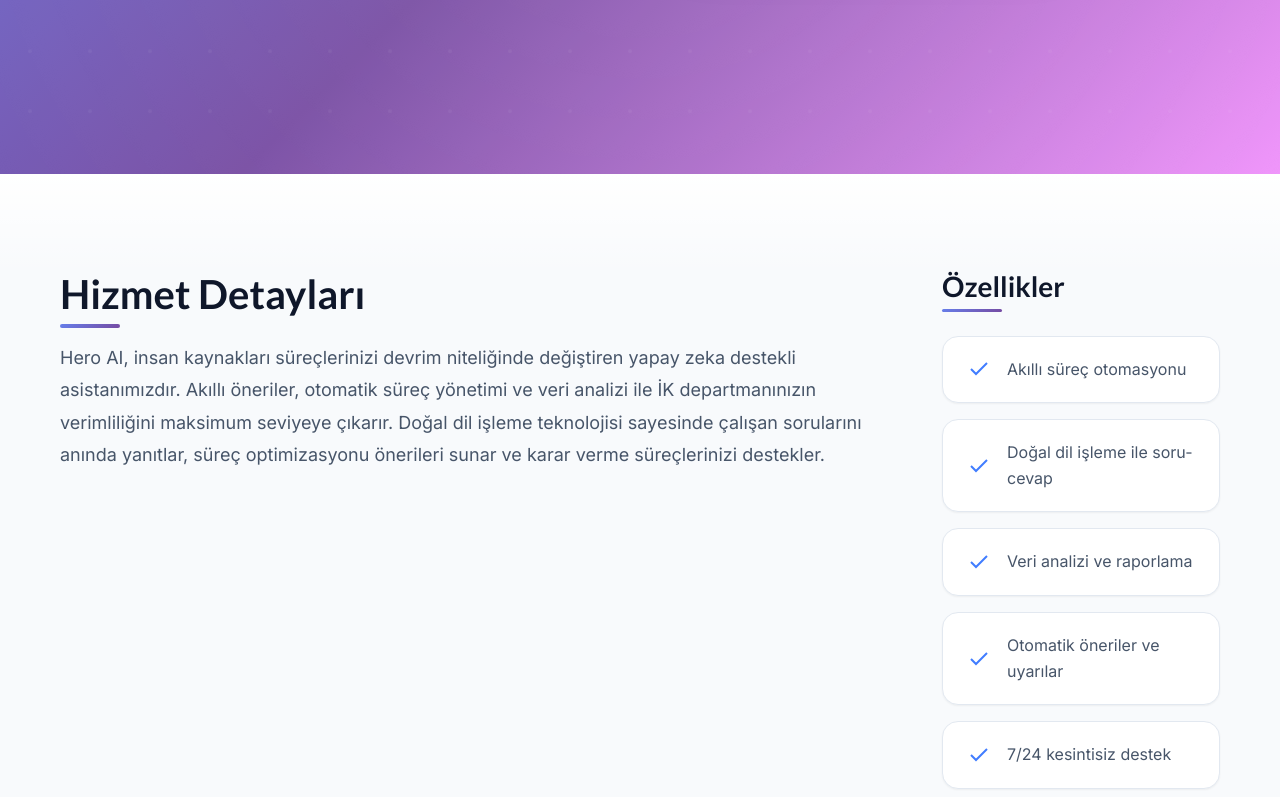
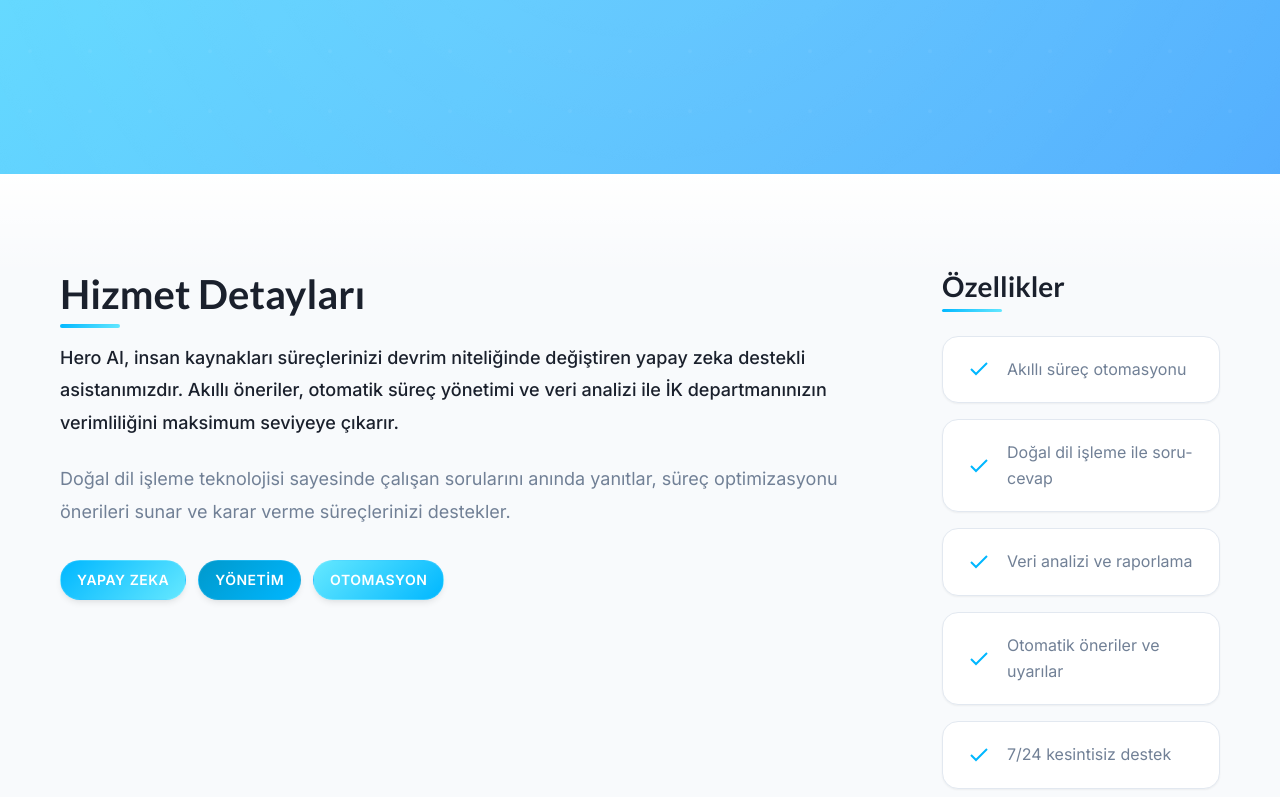
Before and after one commit to aifteam-sude-kalayci/hero, a React (Vite) app in the folder hero-web/: page /hizmetler/1 in a window 1280 px wide. Shown: the part 626-1423 px from the top of the page. Built offline with nearby package versions, Linux system fonts and the light colour scheme; a web font is replaced by a local one.

Commit message:
hizmetler detay sayfası güncellenmiştir.

```diff
--- a/hero-web/src/components/home/Services.jsx
+++ b/hero-web/src/components/home/Services.jsx
@@ -116,7 +116,7 @@
                 <img src={service.image} alt={service.title} />
               </div>
 
-              <div className="service-content">
+              <div className="service-contents">
                 <h3 className="service-title">{service.title}</h3>
                 <p className="service-description">{service.description}</p>
 
--- a/hero-web/src/pages/ServiceDetail.css
+++ b/hero-web/src/pages/ServiceDetail.css
@@ -5,36 +5,51 @@
 
 /* CSS Custom Properties */
 :root {
-  --primary-color: #417dff;
-  --primary-dark: #0cc6ff;
-  --primary-light: #3b82f6;
-  --secondary-color: #64748b;
-  --accent-color: #f59e0b;
+  /* Color Palette - Matching Services Page */
+  --primary-color: #00b7ff;
+  --primary-dark: #0099cc;
+  --primary-light: #65e8ff;
+  --secondary-color: #718096;
+  --accent-color: #00b7ff;
   --success-color: #10b981;
   --warning-color: #f59e0b;
   --error-color: #ef4444;
-  --text-primary: #0f172a;
-  --text-secondary: #475569;
-  --text-muted: #64748b;
+
+  /* Text Colors - Matching existing pages */
+  --text-primary: #1a202c;
+  --text-secondary: #718096;
+  --text-muted: #a0aec0;
+
+  /* Background Colors - Soft and professional */
   --bg-primary: #ffffff;
   --bg-secondary: #f8fafc;
   --bg-tertiary: #f1f5f9;
   --border-color: #e2e8f0;
+
+  /* Shadows - Subtle and professional */
   --shadow-sm: 0 1px 2px 0 rgba(0, 0, 0, 0.05);
-  --shadow-md: 0 4px 6px -1px rgba(0, 0, 0, 0.1), 0 2px 4px -1px rgba(0, 0, 0, 0.06);
-  --shadow-lg: 0 10px 15px -3px rgba(0, 0, 0, 0.1), 0 4px 6px -2px rgba(0, 0, 0, 0.05);
-  --shadow-xl: 0 20px 25px -5px rgba(0, 0, 0, 0.1), 0 10px 10px -5px rgba(0, 0, 0, 0.04);
-  --shadow-2xl: 0 25px 50px -12px rgba(0, 0, 0, 0.25);
-  --gradient-primary: linear-gradient(135deg, #667eea 0%, #764ba2 100%);
-  --gradient-secondary: linear-gradient(135deg, #f093fb 0%, #f5d057 100%);
-  --gradient-accent: linear-gradient(135deg, #4facfe 0%, #00f2fe 100%);
-  --gradient-hero: linear-gradient(135deg, #667eea 0%, #764ba2 50%, #f093fb 100%);
+  --shadow-md: 0 4px 6px -1px rgba(0, 0, 0, 0.08), 0 2px 4px -1px rgba(0, 0, 0, 0.04);
+  --shadow-lg: 0 10px 15px -3px rgba(0, 0, 0, 0.08), 0 4px 6px -2px rgba(0, 0, 0, 0.04);
+  --shadow-xl: 0 20px 25px -5px rgba(0, 0, 0, 0.08), 0 10px 10px -5px rgba(0, 0, 0, 0.03);
+  --shadow-2xl: 0 25px 50px -12px rgba(0, 0, 0, 0.15);
+
+  /* Gradients - Matching Services Page */
+  --gradient-primary: linear-gradient(135deg, #00b7ff 0%, #65e8ff 100%);
+  --gradient-secondary: linear-gradient(135deg, #0099cc 0%, #4facfe 100%);
+  --gradient-accent: linear-gradient(135deg, #00b7ff 0%, #4facfe 100%);
+  --gradient-hero: linear-gradient(135deg, #00b7ff 0%, #65e8ff 5%, #4facfe 100%);
+  --gradient-success: linear-gradient(135deg, #84fab0 0%, #8fd3f4 100%);
+  --gradient-warning: linear-gradient(135deg, #ffecd2 0%, #fcb69f 100%);
+
+  /* Border Radius */
   --border-radius-sm: 0.375rem;
   --border-radius-md: 0.5rem;
   --border-radius-lg: 0.75rem;
   --border-radius-xl: 1rem;
   --border-radius-2xl: 1.5rem;
   --border-radius-full: 9999px;
+
+  /* Transitions */
   --transition-fast: 0.15s ease;
   --transition-normal: 0.3s ease;
   --transition-slow: 0.5s ease;
@@ -118,6 +133,19 @@
   grid-template-columns: 1fr 1fr;
   gap: 4rem;
   align-items: center;
+}
+
+.service-hero-content.image-left {
+  grid-template-columns: 1fr 1fr;
+  direction: rtl;
+}
+
+.service-hero-content.image-left .service-hero-text {
+  direction: ltr;
+}
+
+.service-hero-content.image-left .service-hero-image {
+  direction: ltr;
 }
 
 .service-hero-text {
@@ -204,11 +232,7 @@
   left: -20px;
   right: -20px;
   bottom: -20px;
-  background: var(--gradient-accent);
   border-radius: var(--border-radius-2xl);
-  opacity: 0.3;
-  filter: blur(20px);
-  animation: pulse 3s ease-in-out infinite;
 }
 
 .service-hero-image img {
@@ -221,8 +245,8 @@
 }
 
 .service-hero-image:hover img {
-  transform: scale(1.05) rotate(2deg);
-  box-shadow: 0 30px 60px rgba(0, 0, 0, 0.3);
+  transform: scale(1.02) rotate(1deg);
+  box-shadow: 0 20px 40px rgba(0, 0, 0, 0.15);
 }
 
 @keyframes slideInLeft {
@@ -259,8 +283,8 @@
 }
 
 @keyframes pulse {
-  0%, 100% { transform: scale(1); opacity: 0.3; }
-  50% { transform: scale(1.05); opacity: 0.5; }
+  0%, 100% { transform: scale(1); opacity: 0.4; }
+  50% { transform: scale(1.02); opacity: 0.7; }
 }
 
 /* ===================== DETAILS SECTION ===================== */
@@ -323,6 +347,80 @@
   color: var(--text-secondary);
   line-height: 1.8;
   margin-bottom: 1.5rem;
+}
+
+.description-paragraphs {
+  margin-bottom: 2rem;
+}
+
+.description-paragraphs p:first-child {
+  font-weight: 500;
+  color: var(--text-primary);
+  margin-bottom: 1.5rem;
+}
+
+.description-paragraphs p:last-child {
+  color: var(--text-secondary);
+  margin-bottom: 0;
+}
+
+.service-tags {
+  display: flex;
+  gap: 0.75rem;
+  flex-wrap: wrap;
+  margin-top: 1.5rem;
+}
+
+.service-tags .tag {
+  display: inline-block;
+  padding: 0.5rem 1rem;
+  background: var(--gradient-primary);
+  color: var(--bg-primary);
+  font-size: 0.875rem;
+  font-weight: 600;
+  border-radius: var(--border-radius-full);
+  text-transform: uppercase;
+  letter-spacing: 0.5px;
+  transition: all var(--transition-normal) var(--animation-bounce);
+  box-shadow: var(--shadow-md);
+  position: relative;
+  overflow: hidden;
+  backdrop-filter: blur(10px);
+  border: 1px solid rgba(255, 255, 255, 0.1);
+}
+
+.service-tags .tag::before {
+  content: '';
+  position: absolute;
+  top: 0;
+  left: -100%;
+  width: 100%;
+  height: 100%;
+  background: linear-gradient(90deg, transparent, rgba(255,255,255,0.2), transparent);
+  transition: left var(--transition-slow);
+}
+
+.service-tags .tag:hover::before {
+  left: 100%;
+}
+
+.service-tags .tag:hover {
+  transform: translateY(-1px) scale(1.02);
+  box-shadow: var(--shadow-md);
+  opacity: 0.9;
+}
+
+/* Tag color variations - Matching Services Page */
+.service-tags .tag:nth-child(1) {
+  background: linear-gradient(135deg, #00b7ff 0%, #65e8ff 100%);
+}
+
+.service-tags .tag:nth-child(2) {
+  background: linear-gradient(135deg, #0099cc 0%, #00b7ff 100%);
+}
+
+.service-tags .tag:nth-child(3) {
+  background: linear-gradient(135deg, #65e8ff 0%, #00b7ff 100%);
 }
 
 .service-demo {
@@ -441,10 +539,10 @@
 }
 
 .service-features li:hover {
-  background: linear-gradient(135deg, var(--primary-color), var(--primary-dark));
+  background: linear-gradient(135deg, #00b7ff 0%, #65e8ff 100%);
   color: var(--bg-primary);
-  transform: translateX(8px) scale(1.02);
-  box-shadow: var(--shadow-xl);
+  transform: translateX(4px) scale(1.01);
+  box-shadow: var(--shadow-lg);
   border-color: var(--primary-color);
 }
 
@@ -506,6 +604,18 @@
     order: 1;
   }
 
+  .service-hero-content.image-left {
+    direction: ltr;
+  }
+
+  .service-hero-content.image-left .service-hero-text {
+    order: 1;
+  }
+
+  .service-hero-content.image-left .service-hero-image {
+    order: 2;
+  }
+
   .service-description h2 {
     font-size: 2rem;
   }
@@ -513,6 +623,10 @@
   .service-description h2::after {
     left: 50%;
     transform: translateX(-50%);
+  }
+
+  .service-tags {
+    justify-content: center;
   }
 }
 
@@ -588,6 +702,11 @@
     font-size: 1rem;
   }
 
+  .service-tags .tag {
+    font-size: 0.8rem;
+    padding: 0.4rem 0.8rem;
+  }
+
   .demo-container {
     padding: 1rem;
   }
@@ -606,18 +725,36 @@
     width: 18px;
     height: 18px;
   }
+
+  .service-tags {
+    gap: 0.5rem;
+  }
+
+  .service-tags .tag {
+    font-size: 0.75rem;
+    padding: 0.35rem 0.7rem;
+  }
 }
 
 /* ===================== DARK MODE SUPPORT ===================== */
 @media (prefers-color-scheme: dark) {
   :root {
-    --text-primary: #f1f5f9;
-    --text-secondary: #cbd5e1;
-    --text-muted: #94a3b8;
-    --bg-primary: #0f172a;
-    --bg-secondary: #1e293b;
-    --bg-tertiary: #334155;
-    --border-color: #475569;
+    /* Dark Mode Text Colors - Softer */
+    --text-primary: #f7fafc;
+    --text-secondary: #e2e8f0;
+    --text-muted: #a0aec0;
+
+    /* Dark Mode Background Colors - Softer */
+    --bg-primary: #1a202c;
+    --bg-secondary: #2d3748;
+    --bg-tertiary: #4a5568;
+    --border-color: #4a5568;
+
+    /* Dark Mode Gradients - Softer */
+    --gradient-primary: linear-gradient(135deg, #667eea 0%, #764ba2 100%);
+    --gradient-secondary: linear-gradient(135deg, #f093fb 0%, #f5576c 100%);
+    --gradient-accent: linear-gradient(135deg, #4facfe 0%, #00f2fe 100%);
+    --gradient-hero: linear-gradient(135deg, #667eea 0%, #4b71a2 50%, #f093fb 100%);
   }
 }
 
--- a/hero-web/src/pages/ServiceDetail.jsx
+++ b/hero-web/src/pages/ServiceDetail.jsx
@@ -42,6 +42,52 @@
 import avansGif from '../assets/maskot pozları/gifs/avans.gif';
 
 gsap.registerPlugin(ScrollTrigger);
+
+// Function to convert English category names to Turkish
+const getTurkishCategory = (category) => {
+  const categoryMap = {
+    'ai': 'Yapay Zeka',
+    'personnel': 'Personel',
+    'departments': 'Departmanlar',
+    'leave': 'İzin',
+    'expenses': 'Masraflar',
+    'advance': 'Avans',
+    'inventory': 'Zimmet',
+    'events': 'Etkinlikler',
+    'tasks': 'Görevler',
+    'attendance': 'Giriş-Çıkış',
+    'approval': 'Onay',
+    'company': 'Şirket',
+    'admin': 'Yönetici',
+    'advance-types': 'Avans Türleri',
+    'advance-history': 'Avans Geçmişi',
+    'leave-info': 'İzin Bilgileri',
+    'upcoming-leave': 'Yaklaşan İzinler',
+    'expense-forms': 'Masraf Formları',
+    'expense-approvals': 'Masraf Onayları',
+    'expense-history': 'Masraf Geçmişi',
+    'currencies': 'Para Birimleri',
+    'payment-methods': 'Ödeme Yöntemleri',
+    'tax-rates': 'Vergi Oranları',
+    'holidays': 'Resmi Tatiller',
+    'birthdays': 'Doğum Günleri',
+    'employee-distribution': 'Çalışan Dağılımı'
+  };
+
+  return categoryMap[category] || category;
+};
+
+// Function to determine if image should be on the left for specific services
+const shouldImageBeOnLeft = (serviceId) => {
+  // Services that should have images on the left:
+  // 6: Avans Sistemi
+  // 7: Zimmet Takibi
+  // 16: İzin Bilgileri
+  // 18: Masraf Formları
+  // 22: Ödeme Şekilleri
+  const leftImageServices = [6, 7, 16, 18, 22];
+  return leftImageServices.includes(serviceId);
+};
 
 export default function ServiceDetail() {
   const { serviceId } = useParams();
@@ -550,7 +596,7 @@
       {/* Hero Section */}
       <section className="service-hero">
         <div className="container">
-          <div className="service-hero-content">
+                     <div className={`service-hero-content ${shouldImageBeOnLeft(currentService.id) ? 'image-left' : ''}`}>
              <div className="service-hero-text">
                <h1>{currentService.title}</h1>
                <p className="service-hero-description">{currentService.shortDescription}</p>
@@ -579,7 +625,15 @@
           <div className="service-content">
             <div className="service-description">
               <h2>Hizmet Detayları</h2>
-              <p>{currentService.longDescription}</p>
+              <div className="description-paragraphs">
+                <p>{currentService.longDescription.split('. ').slice(0, 2).join('. ')}.</p>
+                <p>{currentService.longDescription.split('. ').slice(2).join('. ')}</p>
+              </div>
+              <div className="service-tags">
+                <span className="tag">{getTurkishCategory(currentService.category)}</span>
+                <span className="tag">Yönetim</span>
+                <span className="tag">Otomasyon</span>
+              </div>
             </div>
             <div className="service-features">
                 <h3>Özellikler</h3>
```
Lines whose indentation alone changed are shown as unchanged.
